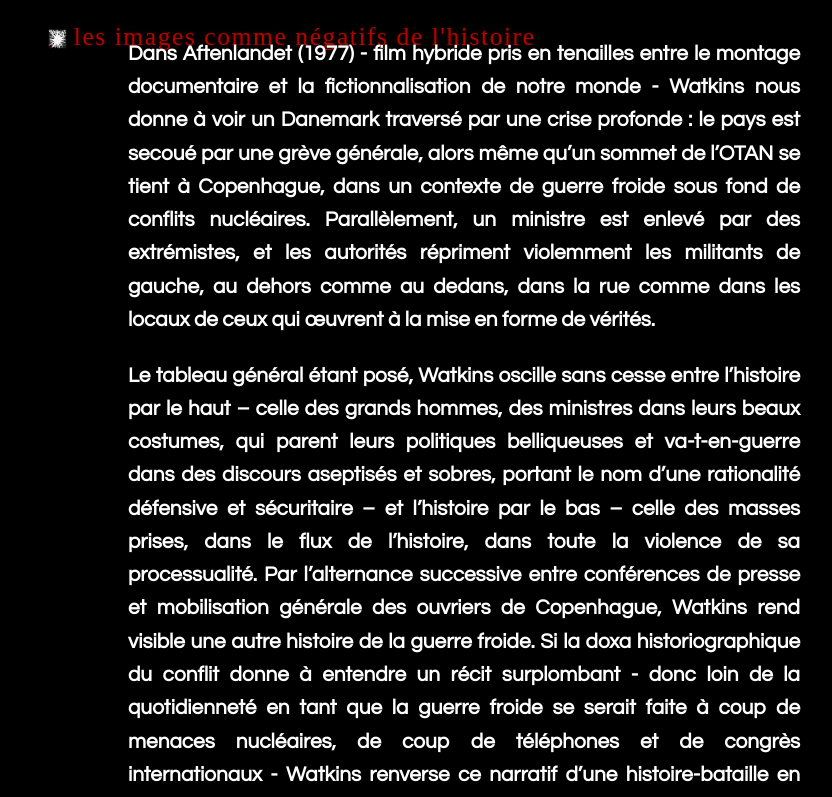
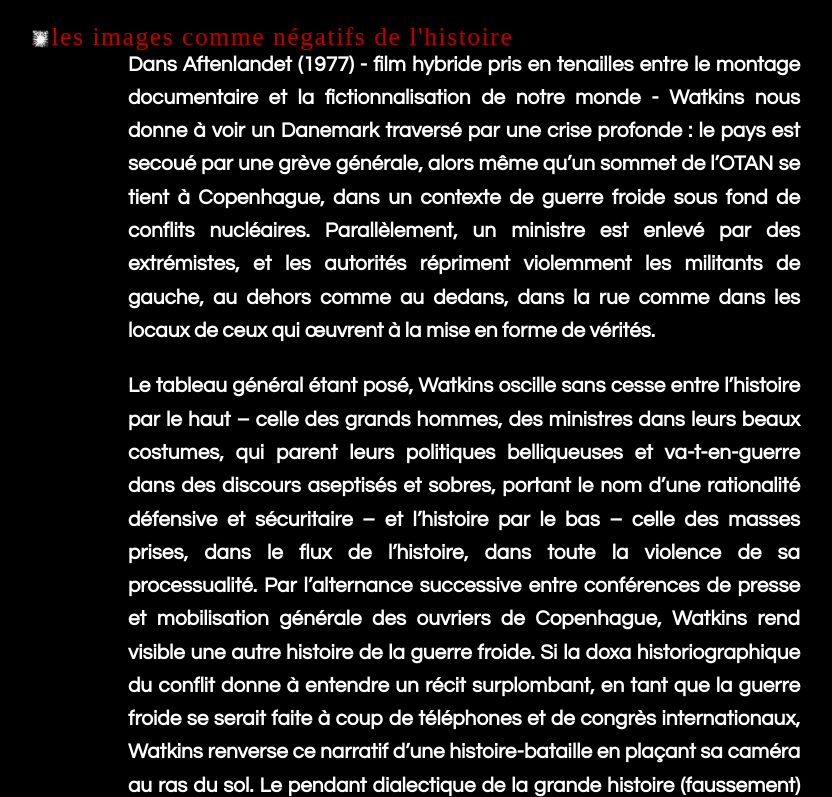
Before and after one commit to toutestavendre/imagesdet-l-vision, a plain HTML site: page index.html in a window 1280 px wide. Shown: the top 797 px of the page, without its empty margins (176-1008 px from the left). Drawn offline with Linux system fonts and the light colour scheme.

Commit message:
Refine CSS styles and paragraph margins in index.html
Adjusted spacing and positioning in CSS styles for better layout. Updated paragraph margins for improved text alignment.

```diff
--- a/index.html
+++ b/index.html
@@ -22,7 +22,7 @@
     .title {
       display: flex;
       align-items: center;
-      gap: 0.25em;
+      gap: 0.1em;
       line-height: 1;
       font-family: "Times New Roman", Times, serif;
       font-weight: normal;
@@ -31,7 +31,7 @@
         0 0 4px rgba(225, 6, 0, .25);
       text-transform: lowercase;
       position: relative; z-index: 1;
-      left: -5rem;
+      left: -6rem;
       text-align: left;
       font-size: clamp(1.5rem, 2vw, 2rem);
       letter-spacing: 0.06em;
@@ -41,7 +41,7 @@
     }
 
     .title-img {
-      height: 0.8em;
+      height: 0.7em;
       width: auto;
       display: block;
       flex-shrink: 0;
@@ -51,7 +51,7 @@
 
     .texte {
       max-width: 42rem;
-      margin: -0.8rem auto 0;
+      margin: -0.12rem auto 0;
       position: relative; z-index: 2;
       text-align: justify;
       hyphens: none;
@@ -96,7 +96,7 @@
 
     <p>Dans Aftenlandet (1977) - film hybride pris en tenailles entre le montage documentaire et la fictionnalisation de notre <span class="nb">monde - Watkins</span> nous donne à voir un Danemark traversé par une crise profonde : le pays est secoué par une grève générale, alors même qu’un sommet de l’OTAN se tient à Copenhague, dans un contexte de guerre froide sous fond de conflits nucléaires. Parallèlement, un ministre est enlevé par des extrémistes, et les autorités répriment violemment les militants de gauche, au dehors comme au dedans, dans la rue comme dans les locaux de ceux qui œuvrent à la mise en forme de vérités.</p>
 
-    <p>Le tableau général étant posé, Watkins oscille sans cesse entre l’histoire par le haut – celle des grands hommes, des ministres dans leurs beaux costumes, qui parent leurs politiques belliqueuses et va-t-en-guerre dans des discours aseptisés et sobres, portant le nom d’une rationalité défensive et sécuritaire – et l’histoire par le <span class="nb">bas – celle</span> des masses prises, dans le flux de l’histoire, dans toute la violence de sa processualité. Par l’alternance successive entre conférences de presse et mobilisation générale des ouvriers de Copenhague, Watkins rend visible une autre histoire de la guerre froide. Si la doxa historiographique du conflit donne à entendre un récit surplombant - donc loin de la quotidienneté en tant que la guerre froide se serait faite à coup de menaces nucléaires, de coup de téléphones et de congrès internationaux - Watkins renverse ce narratif d’une histoire-bataille en plaçant sa caméra au ras du sol. Le pendant dialectique de la grande histoire (faussement) politique et diplomatique c’est la matérialité de la petite histoire, celle qui se fait au coin de la rue, dans les heurts et la violence.<br>
+    <p>Le tableau général étant posé, Watkins oscille sans cesse entre l’histoire par le haut – celle des grands hommes, des ministres dans leurs beaux costumes, qui parent leurs politiques belliqueuses et va-t-en-guerre dans des discours aseptisés et sobres, portant le nom d’une rationalité défensive et sécuritaire – et l’histoire par le <span class="nb">bas – celle</span> des masses prises, dans le flux de l’histoire, dans toute la violence de sa processualité. Par l’alternance successive entre conférences de presse et mobilisation générale des ouvriers de Copenhague, Watkins rend visible une autre histoire de la guerre froide. Si la doxa historiographique du conflit donne à entendre un récit surplombant, en tant que la guerre froide se serait faite à coup de téléphones et de congrès internationaux, Watkins renverse ce narratif d’une histoire-bataille en plaçant sa caméra au ras du sol. Le pendant dialectique de la grande histoire (faussement) politique et diplomatique c’est la matérialité de la petite histoire, celle qui se fait au coin de la rue, dans les heurts et la violence.<br>
     C’est donc dans cette tension mutuelle que le geste filmique de Watkins prend corps, d’abord dans le récit quotidien et fragmenté d’une lutte syndicale contre la menace nucléaire puis pour la vérité historique.</p>
 
     <p>Rendre les images à leur dimension de conflictualité et de combativité, ainsi fonctionne la machine fictionnellement documentaire de Watkins. Autrement dit, les images constituent le négatif de l’histoire, comme la contre-archive d’un narratif en voie de devenir hégémonique. Watkins, au cœur de l’historicité qui est la sienne, fait rentrer les oubliés de l’histoire dans les images cinématographiques. Comme un fantôme qu’on ne peut faire taire, la révolte populaire des grévistes de Copenhague vient hanter et court-circuiter le déroulé linéaire d’une histoire qui ne saurait devenir structurante, qui ne saurait avoir le dernier mot. La mise en scène – ce film étant, rappelons le, un pur simulacre de documentaire – des affrontements entre grévistes et gendarmes réalise un vœu ontologique du cinéma : toute image cinématographique possède un devenir-archive, à même de constituer une ressource pour la tradition des opprimé.es.<br>
```
